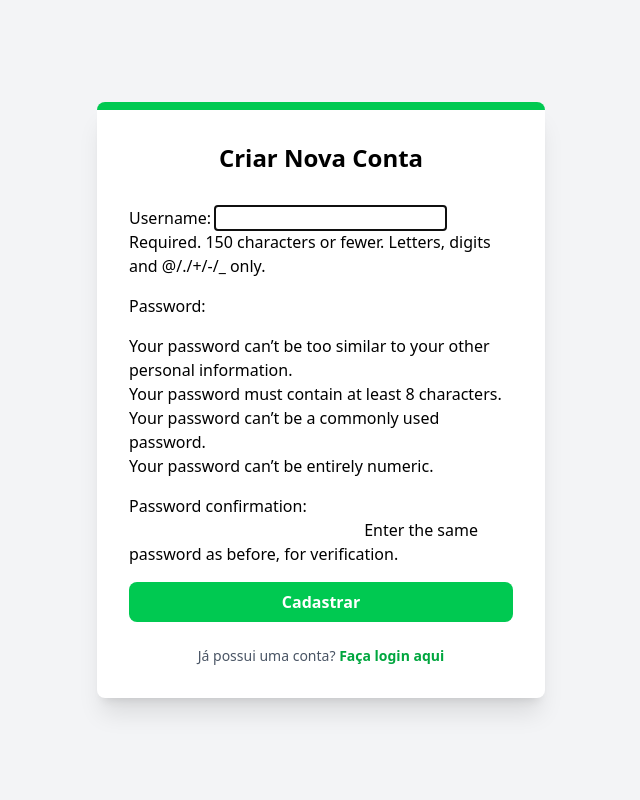
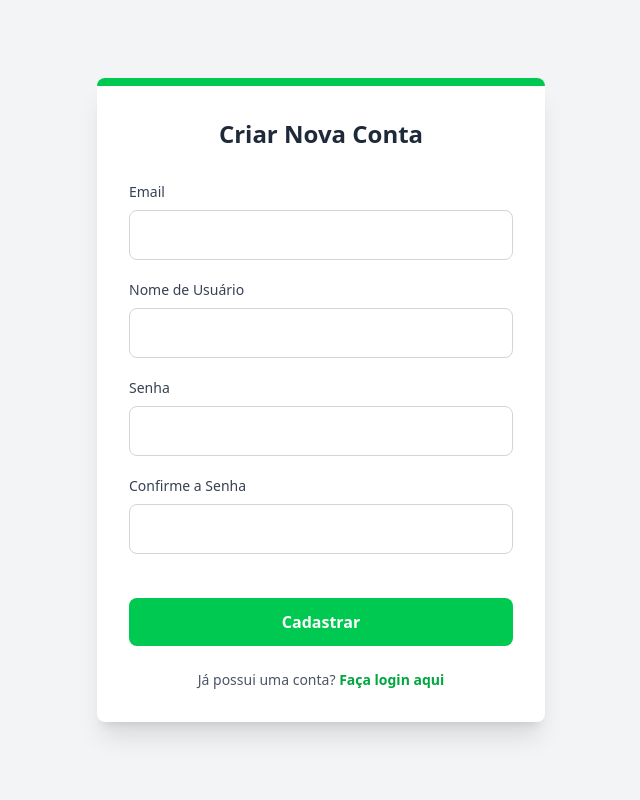
Before and after one commit to FabricyoSilva/reserva_salas, a Django app: page /signup/ in a window 1280 px wide. Shown: the whole page, without its empty margins (319-959 px from the left). Run offline with Django 5.2, Linux system fonts and the light colour scheme; some libraries are stand-ins or nearby versions.

Commit message:
Ajustando Design da pagina de cadastro

```diff
--- a/templates/registration/signup.html
+++ b/templates/registration/signup.html
@@ -2,21 +2,68 @@
 <!DOCTYPE html>
 <html lang="pt-br">
 <head>
-    <title>Cadastro - Reserva de Salas</title>
+    <title>Criar Conta</title>
     {% tailwind_css %}
 </head>
 <body class="bg-gray-100 h-screen flex items-center justify-center">
     <div class="bg-white p-8 rounded-lg shadow-xl w-full max-w-md border-t-8 border-green-500">
-        <h2 class="text-2xl font-bold text-center mb-8">Criar Nova Conta</h2>
-        <form method="post" class="space-y-4">
+        <h2 class="text-2xl font-bold text-center mb-8 text-gray-800">Criar Nova Conta</h2>
+
+        {% if form.non_field_errors %}
+            <div class="mb-4 p-3 bg-red-100 border border-red-400 text-red-700 rounded-lg">
+                {{ form.non_field_errors }}
+            </div>
+        {% endif %}
+
+        <form method="post" class="space-y-5">
             {% csrf_token %}
-            {{ form.as_p }}
-            <button type="submit" class="w-full bg-green-500 text-white py-2 rounded-lg font-bold">Cadastrar</button>
+
+            <div>
+                <label for="{{ form.email.id_for_label }}" class="block text-sm font-medium text-gray-700 mb-2">Email</label>
+                <input type="email" name="{{ form.email.name }}" id="{{ form.email.id_for_label }}"
+                       class="w-full p-3 border border-gray-300 rounded-lg focus:ring-2 focus:ring-green-500 focus:border-transparent"
+                       {% if form.email.value %}value="{{ form.email.value }}"{% endif %} required>
+                {% if form.email.errors %}
+                    <p class="mt-1 text-sm text-red-600">{{ form.email.errors.0 }}</p>
+                {% endif %}
+            </div>
+
+            <div>
+                <label for="{{ form.username.id_for_label }}" class="block text-sm font-medium text-gray-700 mb-2">Nome de Usuário</label>
+                <input type="text" name="{{ form.username.name }}" id="{{ form.username.id_for_label }}"
+                       class="w-full p-3 border border-gray-300 rounded-lg focus:ring-2 focus:ring-green-500 focus:border-transparent"
+                       {% if form.username.value %}value="{{ form.username.value }}"{% endif %} required>
+                {% if form.username.errors %}
+                    <p class="mt-1 text-sm text-red-600">{{ form.username.errors.0 }}</p>
+                {% endif %}
+            </div>
+
+            <div>
+                <label for="{{ form.password1.id_for_label }}" class="block text-sm font-medium text-gray-700 mb-2">Senha</label>
+                <input type="password" name="{{ form.password1.name }}" id="{{ form.password1.id_for_label }}"
+                       class="w-full p-3 border border-gray-300 rounded-lg focus:ring-2 focus:ring-green-500 focus:border-transparent" required>
+                {% if form.password1.errors %}
+                    <p class="mt-1 text-sm text-red-600">{{ form.password1.errors.0 }}</p>
+                {% endif %}
+            </div>
+
+            <div>
+                <label for="{{ form.password2.id_for_label }}" class="block text-sm font-medium text-gray-700 mb-2">Confirme a Senha</label>
+                <input type="password" name="{{ form.password2.name }}" id="{{ form.password2.id_for_label }}"
+                       class="w-full p-3 border border-gray-300 rounded-lg focus:ring-2 focus:ring-green-500 focus:border-transparent" required>
+                {% if form.password2.errors %}
+                    <p class="mt-1 text-sm text-red-600">{{ form.password2.errors.0 }}</p>
+                {% endif %}
+            </div>
+
+            <button type="submit" class="w-full bg-green-500 text-white py-3 rounded-lg font-bold hover:bg-green-600 transition duration-200 mt-6">
+                Cadastrar
+            </button>
         </form>
-        <div class="mt-6 text-center text-sm text-gray-600">
-            Já possui uma conta?
-            <a href="{% url 'login' %}" class="text-green-600 font-semibold hover:underline">Faça login aqui</a>
-        </div>
+
+        <p class="mt-6 text-center text-sm text-gray-600">
+            Já possui uma conta? <a href="{% url 'login' %}" class="text-green-600 font-bold hover:underline">Faça login aqui</a>
+        </p>
     </div>
 </body>
 </html>
--- a/theme/static/css/dist/styles.css
+++ b/theme/static/css/dist/styles.css
@@ -8,8 +8,11 @@
     --font-serif: ui-serif, Georgia, Cambria, 'Times New Roman', Times, serif;
     --font-mono: ui-monospace, SFMono-Regular, Menlo, Monaco, Consolas, 'Liberation Mono', 'Courier New',
     monospace;
+    --color-red-100: oklch(93.6% 0.032 17.717);
+    --color-red-400: oklch(70.4% 0.191 22.216);
     --color-red-500: oklch(63.7% 0.237 25.331);
     --color-red-600: oklch(57.7% 0.245 27.325);
+    --color-red-700: oklch(50.5% 0.213 27.518);
     --color-green-500: oklch(72.3% 0.219 149.579);
     --color-green-600: oklch(62.7% 0.194 149.214);
     --color-blue-200: oklch(88.2% 0.059 254.128);
@@ -342,6 +345,13 @@
       margin-block-end: calc(calc(var(--spacing) * 4) * calc(1 - var(--tw-space-y-reverse)));
     }
   }
+  .space-y-5 {
+    :where(& > :not(:last-child)) {
+      --tw-space-y-reverse: 0;
+      margin-block-start: calc(calc(var(--spacing) * 5) * var(--tw-space-y-reverse));
+      margin-block-end: calc(calc(var(--spacing) * 5) * calc(1 - var(--tw-space-y-reverse)));
+    }
+  }
   .space-y-6 {
     :where(& > :not(:last-child)) {
       --tw-space-y-reverse: 0;
@@ -427,6 +437,9 @@
   .border-green-500 {
     border-color: var(--color-green-500);
   }
+  .border-red-400 {
+    border-color: var(--color-red-400);
+  }
   .border-red-500 {
     border-color: var(--color-red-500);
   }
@@ -450,6 +463,9 @@
   }
   .bg-green-500 {
     background-color: var(--color-green-500);
+  }
+  .bg-red-100 {
+    background-color: var(--color-red-100);
   }
   .bg-red-500 {
     background-color: var(--color-red-500);
@@ -623,6 +639,12 @@
   .text-red-500 {
     color: var(--color-red-500);
   }
+  .text-red-600 {
+    color: var(--color-red-600);
+  }
+  .text-red-700 {
+    color: var(--color-red-700);
+  }
   .text-white {
     color: var(--color-white);
   }
@@ -670,6 +692,10 @@
   .duration-150 {
     --tw-duration: 150ms;
     transition-duration: 150ms;
+  }
+  .duration-200 {
+    --tw-duration: 200ms;
+    transition-duration: 200ms;
   }
   .duration-300 {
     --tw-duration: 300ms;
@@ -745,6 +771,11 @@
       border-color: var(--color-blue-500);
     }
   }
+  .focus\:border-transparent {
+    &:focus {
+      border-color: transparent;
+    }
+  }
   .focus\:ring-2 {
     &:focus {
       --tw-ring-shadow: var(--tw-ring-inset,) 0 0 0 calc(2px + var(--tw-ring-offset-width)) var(--tw-ring-color, currentcolor);
@@ -754,6 +785,11 @@
   .focus\:ring-blue-500 {
     &:focus {
       --tw-ring-color: var(--color-blue-500);
+    }
+  }
+  .focus\:ring-green-500 {
+    &:focus {
+      --tw-ring-color: var(--color-green-500);
     }
   }
   .focus\:ring-offset-2 {
```
Also changed, not shown: reservas/forms.py (+17 -1 lines).
